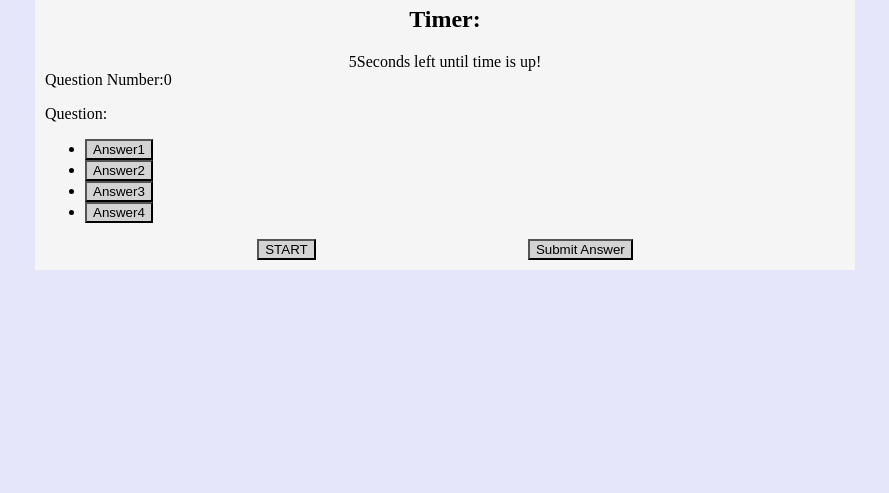
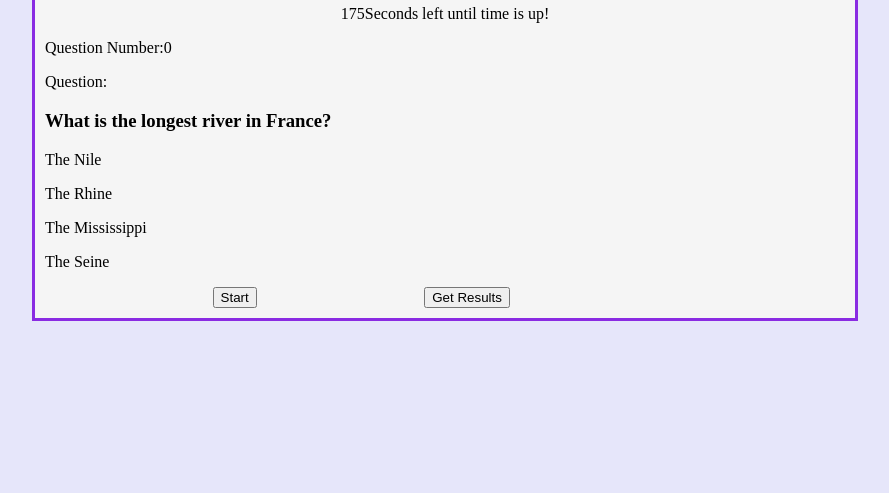
Before and after one commit to analuna01/CodeQuiz-hw4, a plain HTML site: page index.html in a window 1280 px wide. Shown: the part 307-800 px from the top of the page, without its empty margins (195-1084 px from the left). Drawn offline with Linux system fonts and the light colour scheme.

Commit message:
fixed timer

```diff
--- a/index.html
+++ b/index.html
@@ -1,23 +1,26 @@
 <!DOCTYPE html>
 <html lang="en">
+
 <head>
     <meta charset="UTF-8">
     <meta name="viewport" content="width=device-width, initial-scale=1, shrink-to-fit=no">
     <link href="style.css" rel="stylesheet">
     <title>Code Quiz</title>
 </head>
+
 <body>
     <div class="quiz-container">
         <header>
-         <h1>Code Quiz</h1>
+            <h1>Geography Quiz</h1>
         </header>
-            <h2>Timer:</h2>
-            <div class="time", id="main"></div>
+        <h2>Timer:</h2>
+        <div class="time" , id="main"></div>
 
-        <div id="question">Question Number:<span id="question-count">0</span></div>
-            <div id="answers-btn">
-                <p>Question:</p>
-                 <ul>
+        <div id="geoQuiz">
+            <p>Question Number:<span id="question-count">0</span>
+            <p id="quiz-questions ">Question:</p>
+            <div id="quiz-answers">
+                <!-- <ul id="quiz-answers">
                     <li>
                     <button class="btn">Answer1</button>
                     </li>
@@ -30,18 +33,18 @@
                     <li>
                     <button class="btn">Answer4</button>
                     </li>
-                </ul>
-            </div>
-
-            <div class="controls">
-                <button id="start-btn" class="start-btn btn">START</button>
-                <button id="submit-btn" class="submit-btn btn hide">Submit Answer</button>
+                </ul> -->
             </div>
         </div>
+        <div class="controls">
+            <button id="start-btn">Start</button>
+            <button id="submit-btn">Get Results</button>
+            <div id="results"></div>
+        </div>
     </div>
-
 
     <script src="script.js"></script>
 
 </body>
+
 </html>
--- a/script.js
+++ b/script.js
@@ -1,14 +1,63 @@
+//Identifying variables
+var startButton = document.getElementById("start-btn");
+var questionCount = document.querySelector("#question-count");
+var quizAnswers = document.querySelector("#quiz-answers");
+var resultsContainer = document.getElementById('results');
+var submitButton = document.getElementById('submit');
+
+var quizQuestions = [
+    {
+        questions: "What is the longest river in France?",
+        answers: ["The Nile", "The Rhine", "The Mississippi", "The Seine"],
+        correctAnswer: "The Rhine",
+    },
+
+    {
+        questions: "In which Australian state is Darwin?",
+        answers: ["Queensland", "Western Australia", "Northern Territory", "Tasmania"],
+        correctAnswer: "Northern Territory",
+    },
+
+    {
+        questions: "What in America is the Palmetto state?",
+        answers: ["Florida", "Louisiana", "Alabama", "Sorth Carolina"],
+        correctAnswer: "South Carolina",
+    },
+
+    {
+        questions: "In which ocean is Madagascar?",
+        answers: ["Atlantic", "Pacific", "Indian", "Artic"],
+        correctAnswer: "Indian",
+    },
+
+]
+
+renderQuestions();
+
+function renderQuestions() {
+    quizAnswers.innerHTML = "";
+    var questionText = document.createElement("h3");
+    questionText.textContent = quizQuestions[0].questions;
+    quizAnswers.appendChild(questionText);
+    for (var i = 0; i < quizQuestions[0].answers.length; i++) {
+        var answers = document.createElement("p")
+        answers.textContent = quizQuestions[0].answers[i]
+        quizAnswers.appendChild(answers);
+    }
+    document.getElementById("start-btn").onclick = renderQuestions;
+}
+
 // Timer
 var timeEl = document.querySelector(".time");
-var mainEl= document.querySelector("main");
-var secondsLeft= 10;
+var mainEl = document.querySelector("main");
+var secondsLeft = 180;
 
-function setTime(){
-    var timerInterval= setInterval(function(){
+function setTime() {
+    var timerInterval = setInterval(function () {
         secondsLeft--;
         timeEl.textContent = secondsLeft + "Seconds left until time is up!";
 
-        if(secondsLeft ===0){
+        if (secondsLeft === 0) {
             clearInterval(timerInterval);
             sendMessage();
         }
@@ -17,6 +66,13 @@ function setTime(){
 
 setTime();
 
-// Start Button
-var startButton = document.getElementById("start-btn");
-startButton.addEventListener ("click", startQuiz);
+//Score
+var results = function () {
+    if (input == answer) {
+        correct = correct + 1;
+        alert("correct");
+    } else {
+        incorrect = incorrect + 1;
+        alert("incorrect");
+    }
+};
--- a/style.css
+++ b/style.css
@@ -15,6 +15,8 @@ body {
 
 .quiz-container {
     background-color: whitesmoke;
+    border-color: blueviolet;
+    border-style: solid;
     width: 800px;
     max-width: 80%;
     padding:10px;
```
